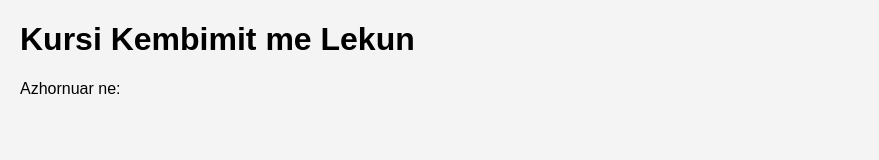
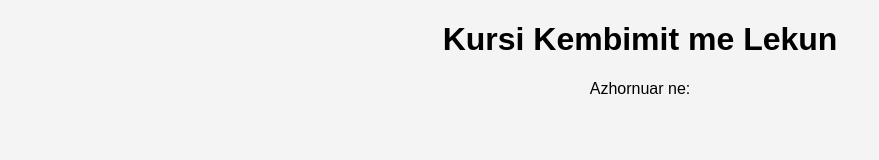
Before and after one commit to Shalashanka/Exchange, a plain HTML site: page index.html in a window 1280 px wide. Shown: the whole page, without its empty margins (0-879 px from the left). Drawn offline with Linux system fonts and the light colour scheme; no server answers.

Commit message:
Update index.html

```diff
--- a/index.html
+++ b/index.html
@@ -7,8 +7,8 @@
     <link rel="stylesheet" href="styles.css">
 </head>
 <body>
-    <h1>Kursi Kembimit me Lekun</h1>
-	<p>Azhornuar ne: <span id="lastUpdated"></span></p>
+    <h1 style="text-align: center;">Kursi Kembimit me Lekun</h1>
+	<p style="text-align: center;">Azhornuar ne: <span id="lastUpdated"></span></p>
 	<div id="spinner" class="spinner"></div>
     <table id="rates">
         <tbody>
```
